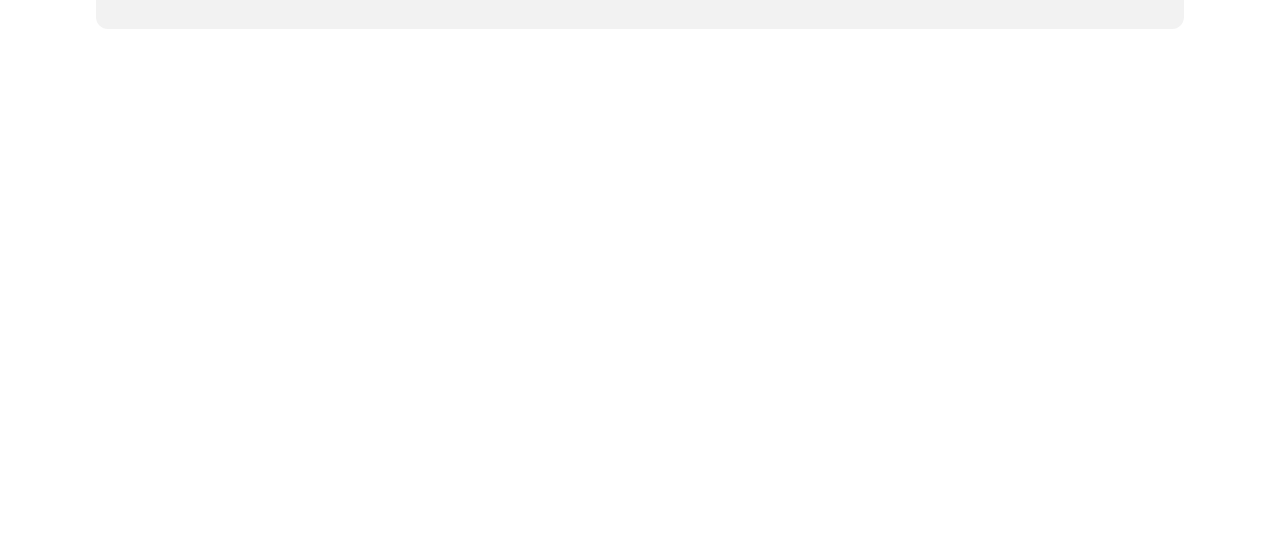
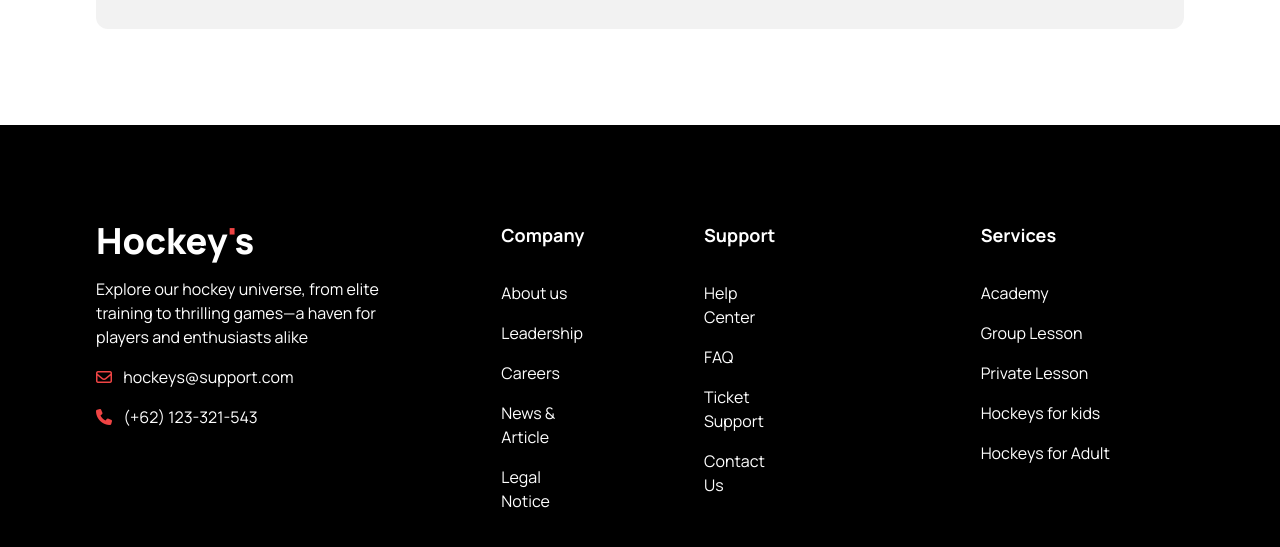
Before and after one commit to Nazmus-Sakib01/Hockeys-tailwind-daisyui, a plain HTML site: page index.html in a window 1280 px wide. Shown: the part 5189-5736 px from the top of the page. Before the commit the page ends 5218 px from the top, so only its background shows below. Drawn offline with nearby package versions, Linux system fonts and the light colour scheme.

Commit message:
footer section added

```diff
--- a/index.html
+++ b/index.html
@@ -556,7 +556,49 @@
 
     </main>
 
-    <footer class="class">
+    <footer class="mt-8 lg:mt-24 bg-black text-white p-8 lg:p-24 grid grid-cols-1 lg:grid-cols-3 lg:gap-32 gap-10 ">
+
+        <div class="space-y-4 mx-auto ">
+            <a class="text-3xl lg:text-4xl font-extrabold">Hockey<span class="text-red-500">'</span>s</a>
+            <p class="w-72">Explore our hockey universe, from elite training to thrilling games—a haven for players and enthusiasts alike</p>
+            <p>
+                <i class="fa-regular fa-envelope text-red-500 mr-2"></i>
+                hockeys@support.com
+            </p>
+            <p>
+                <i class="fa-solid fa-phone  text-red-500 mr-2"></i>
+                (+62) 123-321-543
+            </p>
+        </div>
+
+        <div class="grid grid-cols-2 gap-32 mx-auto">
+            <div class="space-y-4">
+                <h5 class="text-lg font-bold mb-8">Company</h5>
+                <p>About us</p>
+                <p>Leadership</p>
+                <p>Careers</p>
+                <p>News & Article</p>
+                <p>Legal Notice</p>
+            </div>
+
+            <div class="space-y-4 ">
+                <h5 class="text-lg font-bold mb-8">Support</h5>
+                <p>Help Center</p>
+                <p>FAQ</p>
+                <p>Ticket Support</p>
+                <p>Contact Us</p>
+            </div>
+        </div>
+
+        <div class="space-y-4 mx-auto ">
+            <h5 class="text-lg font-bold mb-8">Services</h5>
+            <p>Academy</p>
+            <p>Group Lesson</p>
+            <p>Private Lesson</p>
+            <p>Hockeys for kids</p>
+            <p>Hockeys for Adult</p>
+
+        </div>
 
     </footer>
 
```
